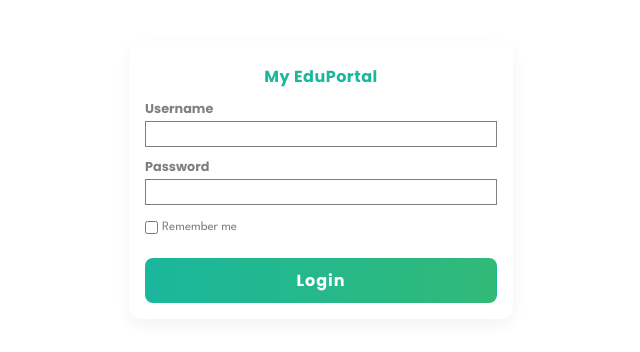
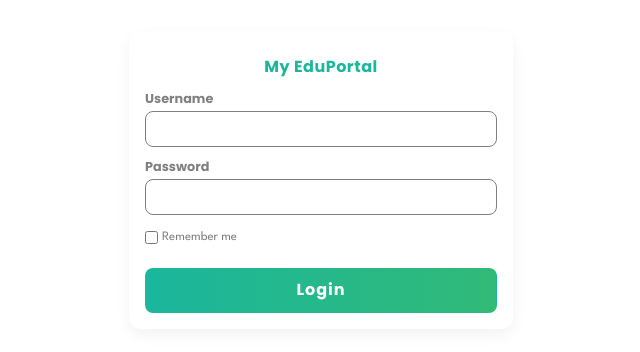
Before and after one commit to Appheart/myeduportal, a React (Vite) app: page /login in a window 1280 px wide. Shown: the part 192-544 px from the top of the page, without its empty margins (319-959 px from the left). Built offline with nearby package versions, Linux system fonts and the light colour scheme.

Commit message:
Added redux

```diff
--- a/package.json
+++ b/package.json
@@ -14,11 +14,13 @@
     "@fortawesome/free-regular-svg-icons": "^6.2.1",
     "@fortawesome/free-solid-svg-icons": "^6.2.1",
     "@fortawesome/react-fontawesome": "^0.2.0",
+    "@reduxjs/toolkit": "^1.9.1",
     "autoprefixer": "^10.4.13",
     "firebase": "^9.14.0",
     "postcss": "^8.4.19",
     "react": "^18.2.0",
     "react-dom": "^18.2.0",
+    "react-redux": "^8.0.5",
     "react-router-dom": "^6.4.4",
     "sass": "^1.56.1",
     "tailwind": "^4.0.0",
--- /dev/null
+++ b/src/app/features/auth/AuthSlice.js
@@ -0,0 +1,19 @@
+import { createSlice } from '@reduxjs/toolkit';
+
+const initialState = {
+  userName: '',
+  name: '',
+  level: '',
+  department: '',
+  institution: '',
+  isLoading: true,
+};
+
+const authSlice = createSlice({
+  name: 'auth',
+  initialState,
+});
+
+// console.log(authSlice);
+
+export default authSlice.reducer;
--- /dev/null
+++ b/src/app/features/store.js
@@ -0,0 +1,6 @@
+import { configureStore } from '@reduxjs/toolkit';
+import authReducer from './auth/AuthSlice';
+
+export const store = configureStore({
+  reducer: { auth: authReducer },
+});
--- /dev/null
+++ b/src/components/forms/LoginForm.jsx
@@ -0,0 +1,63 @@
+import { useState } from 'react';
+import { useNavigate } from 'react-router-dom';
+
+const LoginForm = () => {
+  const navigate = useNavigate();
+
+  const [form, setForm] = useState({
+    username: '',
+    password: '',
+  });
+
+  const onUpdateField = (e) => {
+    const nextFormState = {
+      ...form,
+      [e.target.name]: e.target.value,
+    };
+    setForm(nextFormState);
+  };
+
+  const handleLogin = (e) => {
+    e.preventDefault();
+
+    if (!form.username || !form.password) {
+      alert('Error signing in!');
+      return false;
+    }
+
+    navigate('/');
+  };
+
+  return (
+    <form onSubmit={handleLogin}>
+      <div className="input-container">
+        <label htmlFor="username">Username</label>
+        <input
+          type="text"
+          name="username"
+          onChange={onUpdateField}
+          autoComplete="off"
+          required
+          minLength={3}
+        />
+      </div>
+      <div className="input-container">
+        <label htmlFor="password">Password</label>
+        <input
+          type="password"
+          name="password"
+          onChange={onUpdateField}
+          required
+          minLength={8}
+        />
+      </div>
+      <div className="checkbox flex gap-1">
+        <input type="checkbox" name="rememberMe" id="rememberMe" />
+        <label htmlFor="rememberMe">Remember me</label>
+      </div>
+
+      <button type="submit">Login</button>
+    </form>
+  );
+};
+export default LoginForm;
--- /dev/null
+++ b/src/data/users.js
@@ -0,0 +1,6 @@
+const users = [
+  {
+    name: 'Paul Ishaili',
+    userName: 'paulishaili',
+  },
+];
--- a/src/main.jsx
+++ b/src/main.jsx
@@ -1,10 +1,14 @@
 import React from 'react';
 import ReactDOM from 'react-dom/client';
+import { Provider } from 'react-redux';
 import App from './App';
+import { store } from './app/features/store';
 import './styles/app.scss';
 
 ReactDOM.createRoot(document.getElementById('root')).render(
   <React.StrictMode>
-    <App />
+    <Provider store={store}>
+      <App />
+    </Provider>
   </React.StrictMode>
 );
--- a/src/pages/Login.jsx
+++ b/src/pages/Login.jsx
@@ -1,3 +1,5 @@
+import LoginForm from '../components/forms/LoginForm';
+
 const Login = () => {
   return (
     <main id="LoginPage">
@@ -8,22 +10,7 @@ const Login = () => {
               <a href="/">My EduPortal</a>
             </div>
           </div>
-          <form action="/">
-            <div className="input-container">
-              <label htmlFor="UserName">Username</label>
-              <input type="text" name="UserName" />
-            </div>
-            <div className="input-container">
-              <label htmlFor="password">Password</label>
-              <input type="password" name="password" />
-            </div>
-            <div className="checkbox flex gap-1">
-              <input type="checkbox" name="rememberMe" id="rememberMe" />
-              <label htmlFor="rememberMe">Remember me</label>
-            </div>
-
-            <button type="submit">Login</button>
-          </form>
+          <LoginForm />
         </div>
       </section>
     </main>
--- a/src/pages/Profile.jsx
+++ b/src/pages/Profile.jsx
@@ -1,16 +1,16 @@
-import { useState } from 'react';
+import { useSelector } from 'react-redux';
 import { UserError } from '../components';
 
 const Profile = () => {
-  const [data, setData] = useState('');
+  const { userName } = useSelector((state) => state.auth);
 
   return (
     <main>
-      {!data ? (
+      {!userName ? (
         <UserError message={'Profile not setup'} cta={'Setup profile'} />
       ) : (
         <section className="container mx-auto">
-          <div>Credentials</div>
+          <div>Profile</div>
         </section>
       )}
     </main>
--- a/src/styles/components/_form-container.scss
+++ b/src/styles/components/_form-container.scss
@@ -26,6 +26,12 @@
       font-size: 0.8rem;
       font-weight: 700;
     }
+
+    input {
+      padding: 0.3rem 0.8rem;
+      font-family: var(--ff-league_spartan);
+      border-radius: 0.5rem;
+    }
   }
 
   .checkbox {
```
Also changed, not shown: 1 other file (tests, documents, lock files or other folders).
